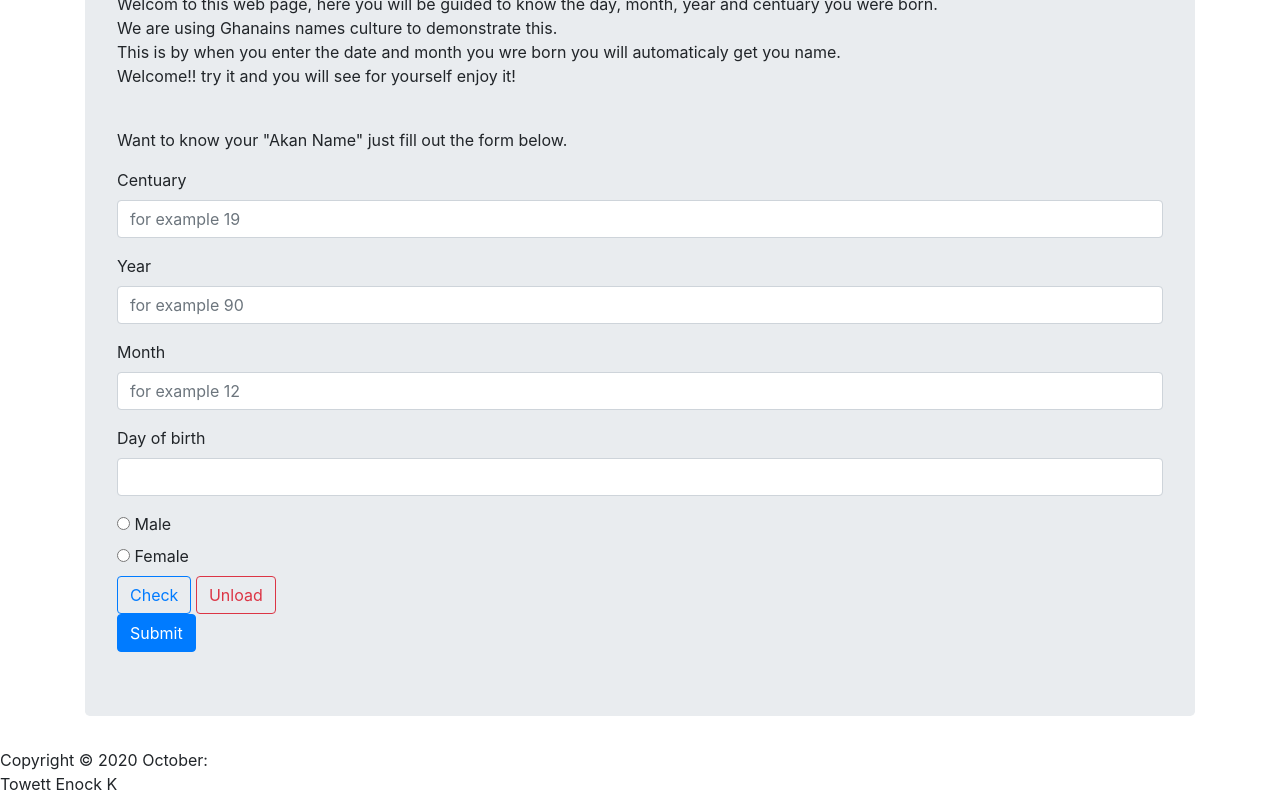
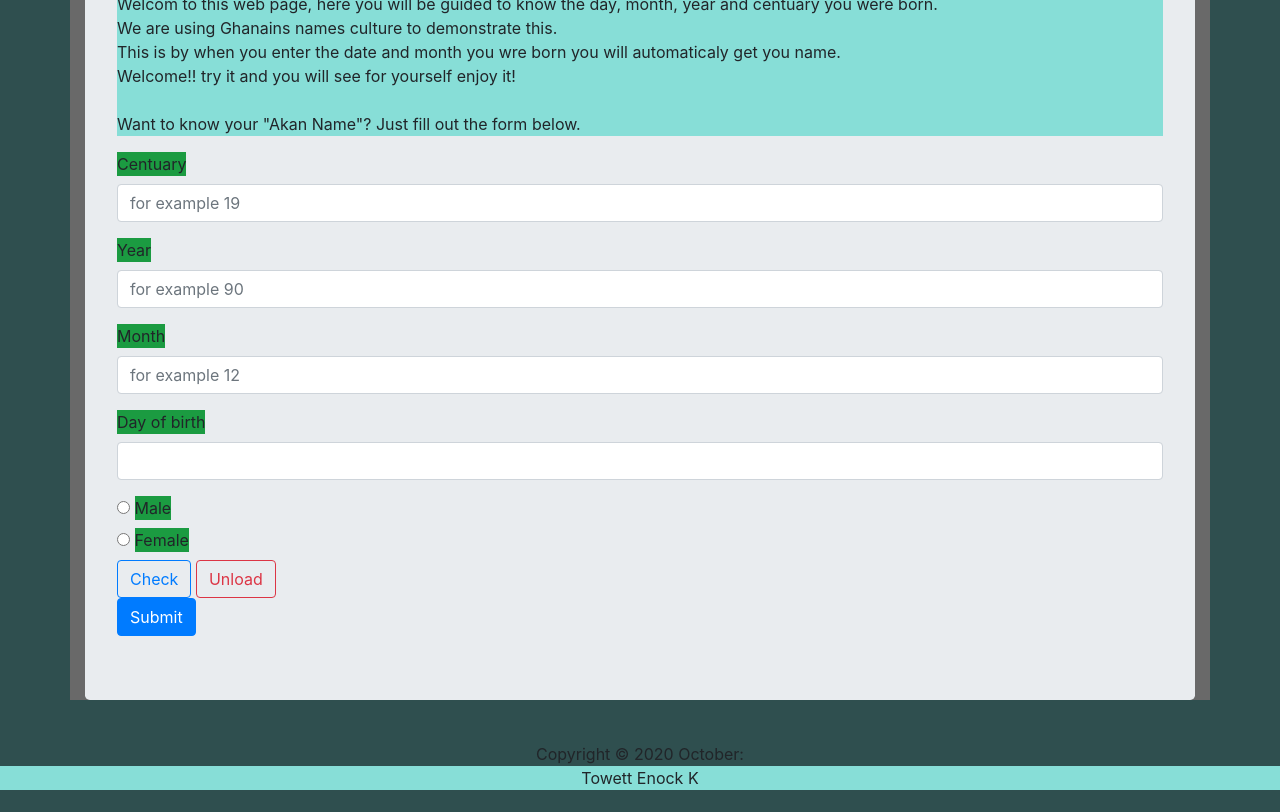
Before and after one commit to enock24/AKAN-NAMES, a plain HTML site: page index.html in a window 1280 px wide. Shown: the part 128-940 px from the top of the page. Drawn offline with nearby package versions, Linux system fonts and the light colour scheme; a script that the page names is missing.

Commit message:
add styles

```diff
--- a/index.html
+++ b/index.html
@@ -3,9 +3,10 @@
 <head>
     <meta charset="UTF-8">
     <meta name="viewport" content="width=device-width, initial-scale=1.0">
+
     <link rel="stylesheet" href="https://stackpath.bootstrapcdn.com/bootstrap/4.4.1/css/bootstrap.min.css"
     integrity="sha384-Vkoo8x4CGsO3+Hhxv8T/Q5PaXtkKtu6ug5TOeNV6gBiFeWPGFN9MuhOf23Q9Ifjh" crossorigin="anonymous">
-    <link rel="stylesheet" type="text/css" href="./css.styles.css">
+    <link rel="stylesheet" type="text/css" href="styles.css">
     <title>AKAN NAMES</title>
 </head>
 <body>
@@ -13,8 +14,8 @@
         <div class="jumbotron">
             <h1>Akan Names</h1>
             <p>Welcom to this web page, here you will be guided to know the day, month, year and centuary you were born.<br>We are using Ghanains names culture to demonstrate this.
-                <br>This is by when you enter the date and month you wre born you will automaticaly get you name.<br>Welcome!! try it and you will see for yourself enjoy it!</p>
-                <br>Want to know your "Akan Name" just fill out the form below.</p>
+                <br>This is by when you enter the date and month you wre born you will automaticaly get you name.<br>Welcome!! try it and you will see for yourself enjoy it!<br>
+                <br>Want to know your "Akan Name"? Just fill out the form below.</p>
                 <form>
                     <div class="form-group">
                       <label for="exampleInputCentuary">Centuary</label>
--- a/styles.css
+++ b/styles.css
@@ -1,6 +1,21 @@
 h1{
     font-style: italic;
+    text-align: center
 }
 p{
-    background-color: burlywood;
+    background-color: rgb(135, 222, 215);
 }
+body{
+    background-color: darkslategray;
+}
+.container{
+    background-color: dimgrey;
+}
+.footer{
+    text-align: center;
+    padding-top: 10px;
+}
+
+label{
+    background-color: rgb(27, 155, 65);
+}
```
